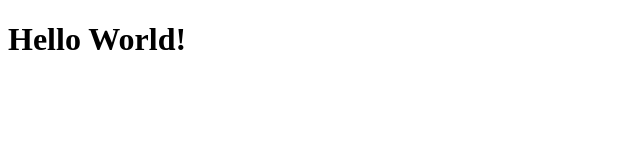
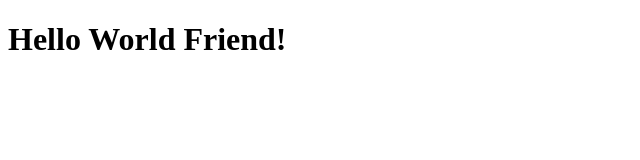
Before and after one commit to debyamanda/revou_test_day1, a plain HTML site: page index.html in a window 1280 px wide. Shown: the whole page, without its empty margins (0-640 px from the left). Drawn offline with Linux system fonts and the light colour scheme.

Commit message:
update wording

```diff
--- a/index.html
+++ b/index.html
@@ -4,6 +4,6 @@
 <title>Test</title>
     </head>
     <body>
-        <h1>Hello World!</h1>
+        <h1>Hello World Friend!</h1>
     </body>
 </html>
```
